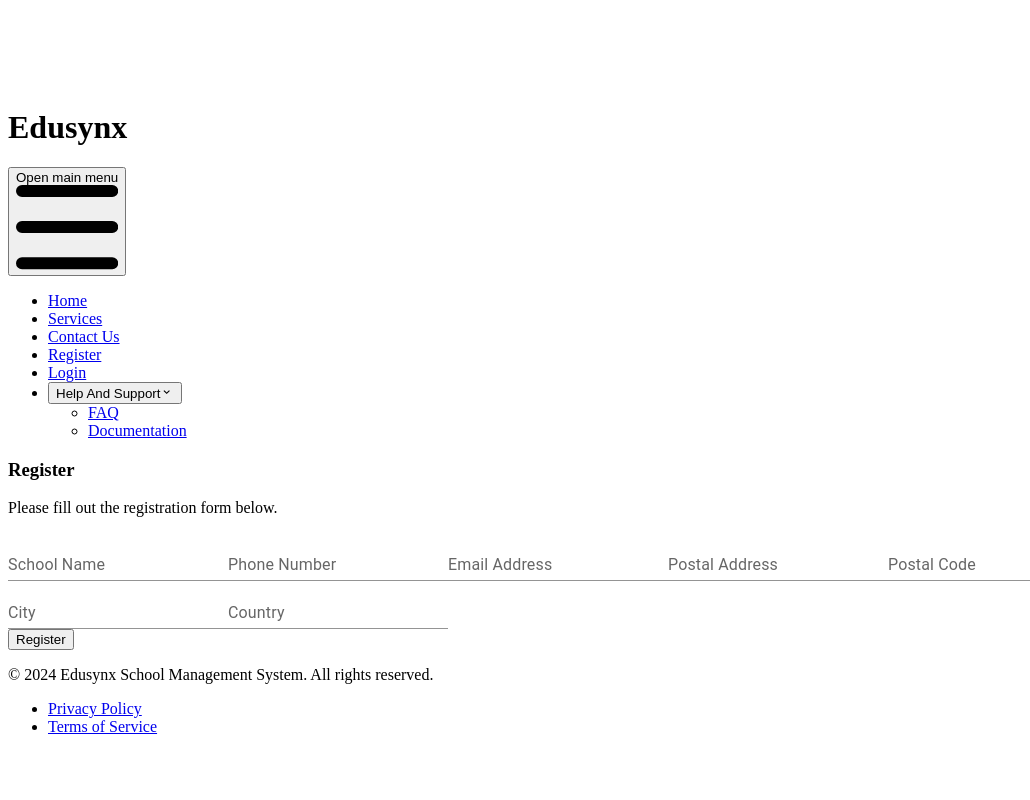
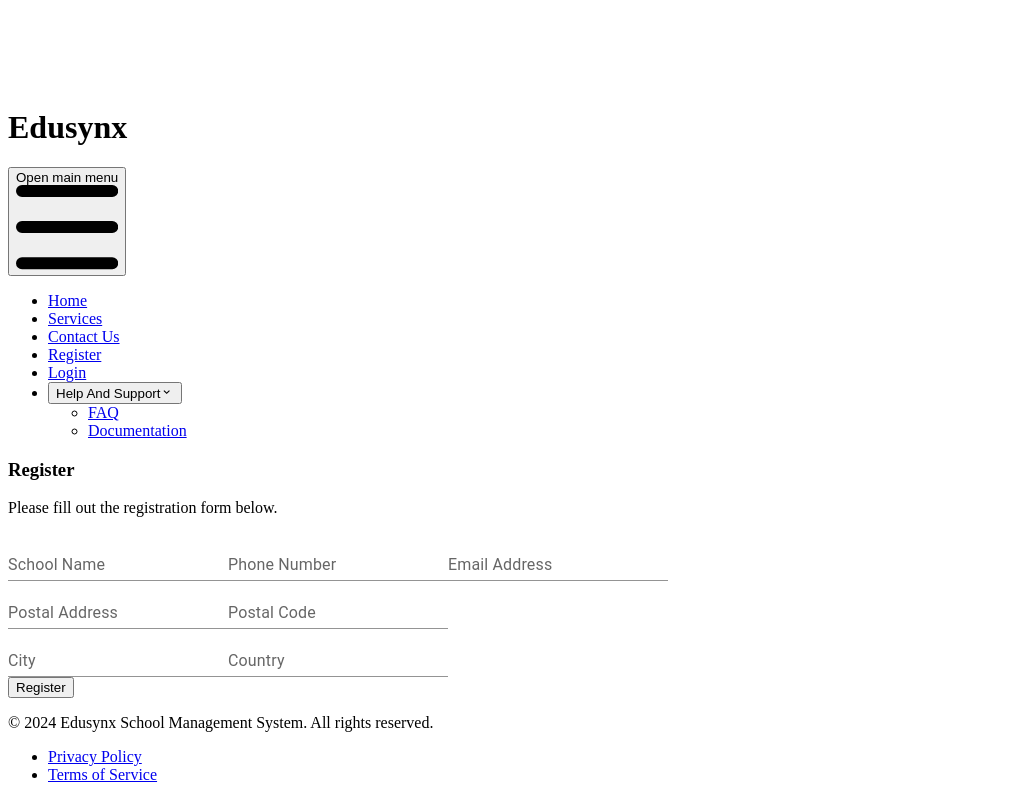
Before and after one commit to elamuhombe/gomycode-mern-edusynx-school-management-system, a React (Vite) app in the folder client/: page /Register in a window 1280 px wide. Shown: the part 713-1513 px from the top of the page, without its empty margins (0-1030 px from the left). Before the commit the page ends 1465 px from the top, so only its background shows below. Built offline with nearby package versions, Linux system fonts and the light colour scheme.

Commit message:
chore: Add content to Register component

```diff
--- a/client/src/pages/Register.tsx
+++ b/client/src/pages/Register.tsx
@@ -12,16 +12,20 @@ const Register: React.FC = () => {
         <form className='flex flex-col w-full gap-4'>
           <h3 className='text-xl font-600'>Register</h3>
           <p>Please fill out the registration form below.</p>
-          <div className='flex flex-col w-full'>
+          <div className='flex flex-col md:flex-row w-full gap-4'>
             <TextField id="schoolName" label="School Name" variant="standard" />
             <TextField id="phoneNumber" label="Phone Number" variant="standard" />
             <TextField id="emailAddress" label="Email Address" variant="standard" />
-            <TextField id="postalAddress" label="Postal  Address" variant="standard" />
-            <TextField id="postalCode" label="Postal Code" variant="standard" />
-            <TextField id="city" label="City" variant="standard" />
-            <TextField id="country" label="Country" variant="standard" />
-            {/* Text field for the message */}
           </div>
+          <div className='flex flex-col md:flex-row w-full gap-4'>
+            <TextField id="postalAddress" label="Postal  Address" variant="standard" className='md:w-1/2' />
+            <TextField id="postalCode" label="Postal Code" variant="standard" className='md:w-1/4' />
+          </div>
+          <div className='flex flex-col md:flex-row w-full gap-4'>
+            <TextField id="city" label="City" variant="standard" className='md:w-1/2' />
+            <TextField id="country" label="Country" variant="standard" className='md:w-1/2' />
+          </div>
+          {/* Text field for the message */}
           <div>
             <CTAButton text="Register" />
           </div>
```
